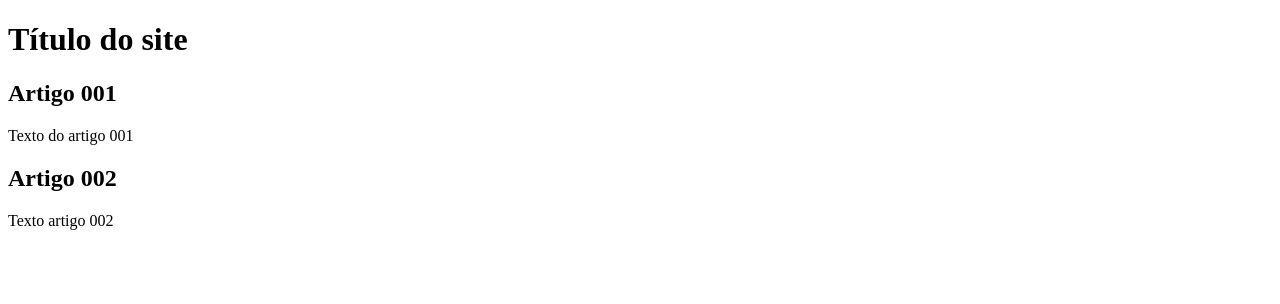
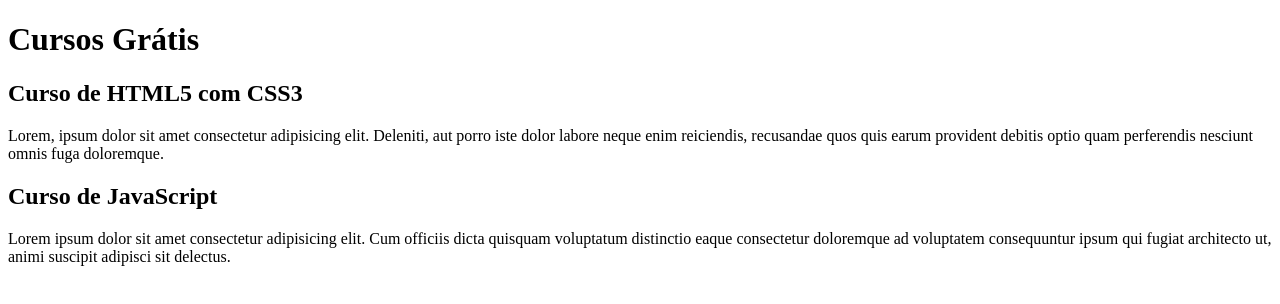
Before and after one commit to eneiasaranha/projeto-site, a plain HTML site: page index.html in a window 1280 px wide. Drawn offline with Linux system fonts and the light colour scheme.

Commit message:
comecei a escrever o conteúdo

```diff
--- a/index.html
+++ b/index.html
@@ -9,16 +9,16 @@
 <body>
     <main>
         <header>
-            <h1>Título do site</h1>
+            <h1>Cursos Grátis</h1>
 
         </header>
         <article>
-            <h2>Artigo 001</h2>
-            <p>Texto do artigo 001</p>
+            <h2>Curso de HTML5 com CSS3</h2>
+            <p>Lorem, ipsum dolor sit amet consectetur adipisicing elit. Deleniti, aut porro iste dolor labore neque enim reiciendis, recusandae quos quis earum provident debitis optio quam perferendis nesciunt omnis fuga doloremque.</p>
         </article>
         <article>
-            <h2>Artigo 002</h2>
-            <p>Texto artigo 002</p>
+            <h2>Curso de JavaScript</h2>
+            <p>Lorem ipsum dolor sit amet consectetur adipisicing elit. Cum officiis dicta quisquam voluptatum distinctio eaque consectetur doloremque ad voluptatem consequuntur ipsum qui fugiat architecto ut, animi suscipit adipisci sit delectus.</p>
         </article>
     </main>
 </body>
```
